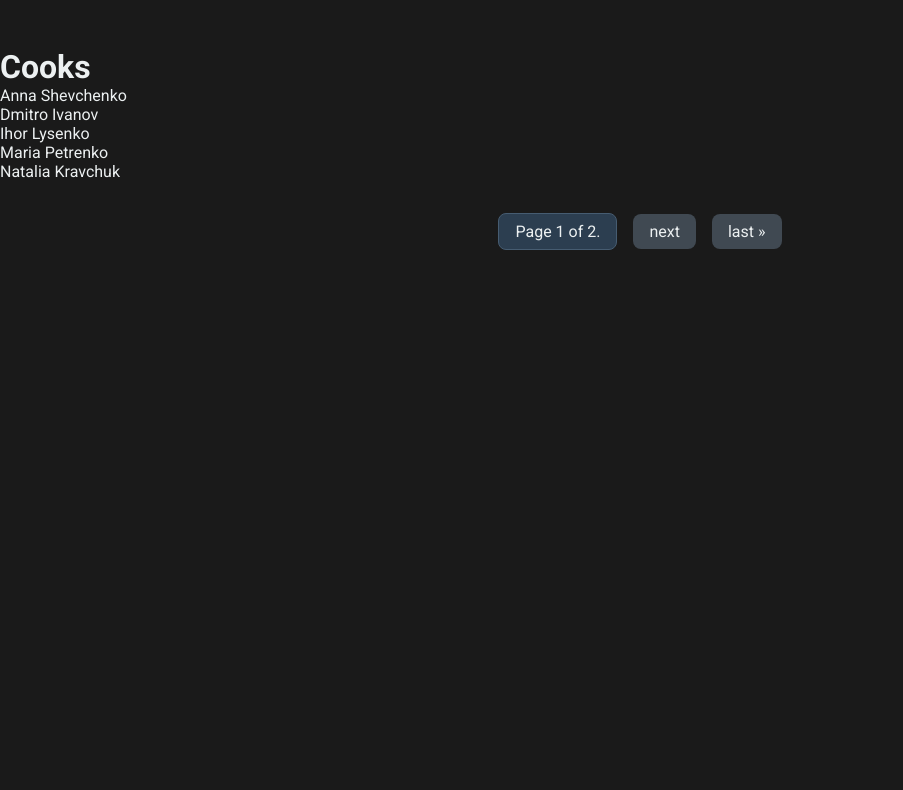
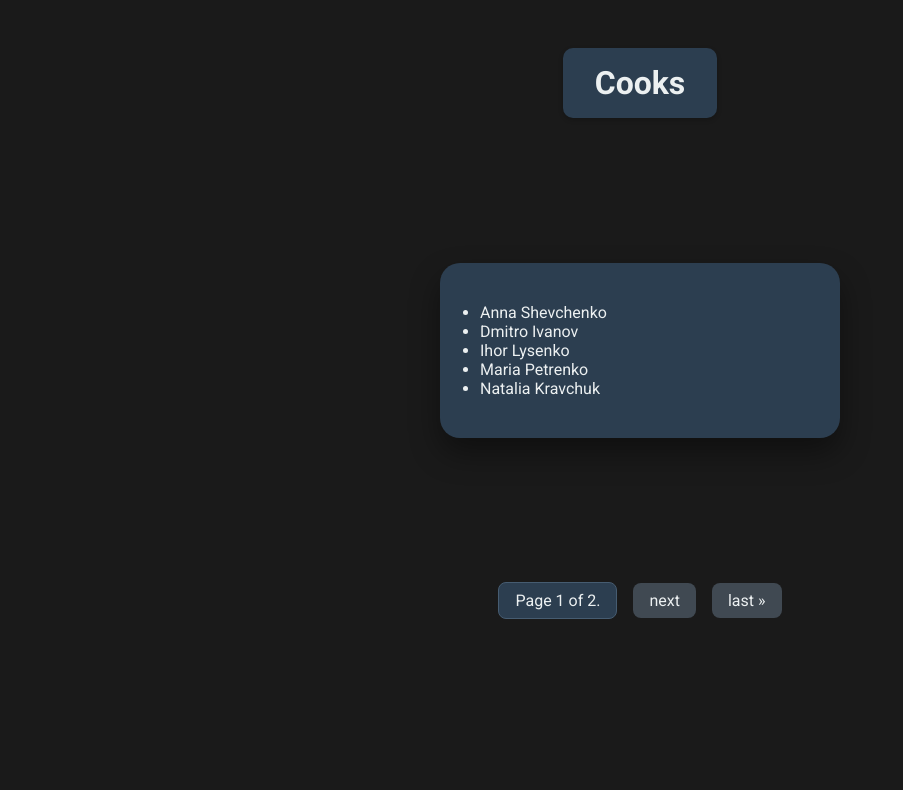
Before and after one commit to ihorhalyskiy/kitchen_service, a Django app: page /cooks/ in a window 1280 px wide. Shown: the top 790 px of the page, without its empty margins (0-903 px from the left). Run offline with Django 5.2, Linux system fonts and the light colour scheme; data comes from the database, SQL or seed files in the repository.

Commit message:
create temlates for cook html & registr

```diff
--- a/templates/kitchen/cooks.html
+++ b/templates/kitchen/cooks.html
@@ -1,12 +1,19 @@
 {% extends 'base.html' %}
 
 {% block content %}
-    <h1>Cooks</h1>
-    <ul>
+<div class="title-container">
+    <h1 class="assigned-cooks-title">Cooks</h1>
+</div>
+
+<div class="auth-container">
+    <div class="auth-box">
+        <ul class="cooks-list">
             {% for cook in page_obj %}
-    <li>{{ cook.get_full_name }}</li>
+                <li class="cook-item">{{ cook.get_full_name }}</li>
             {% endfor %}
         </ul>
+    </div>
+</div>
 
 <div class="pagination">
     <span class="step-links">
```
Also changed, not shown: templates/kitchen/register.html (+12 -11 lines). Lines whose indentation alone changed are shown as unchanged.
